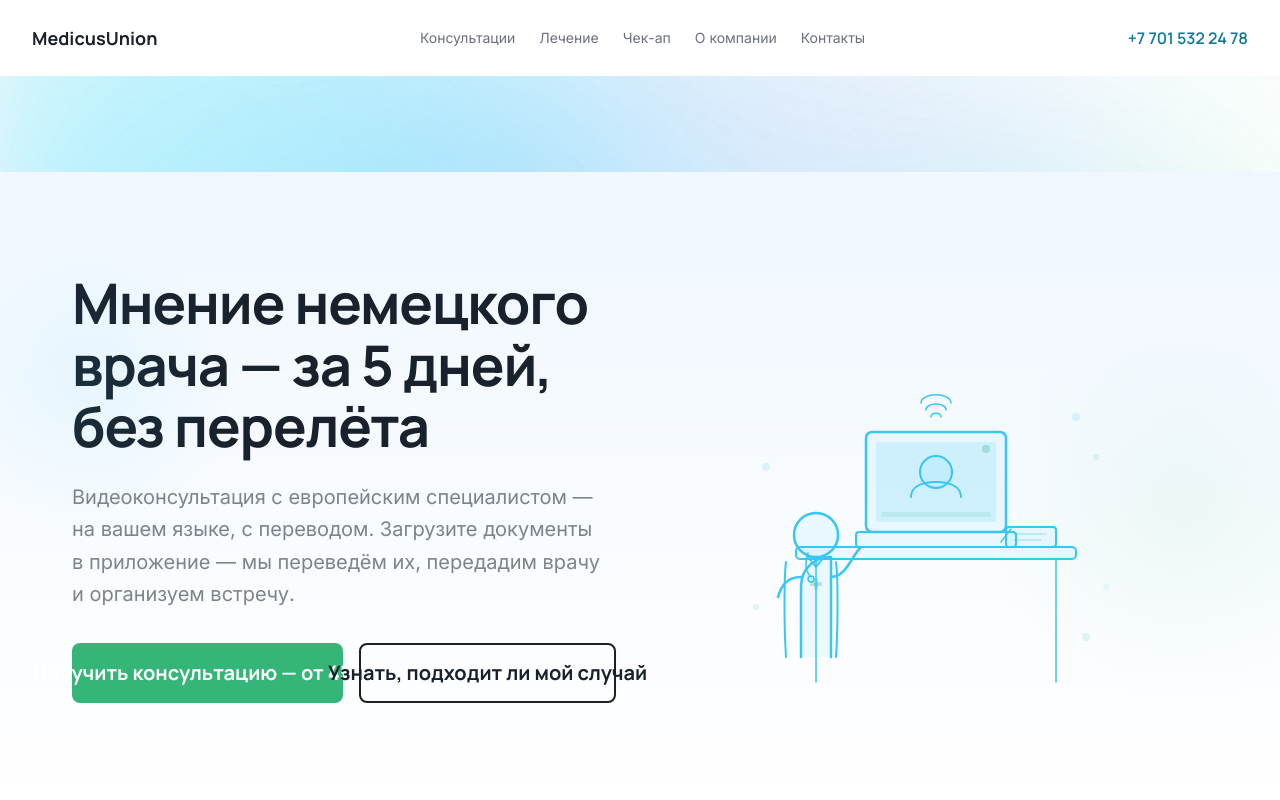
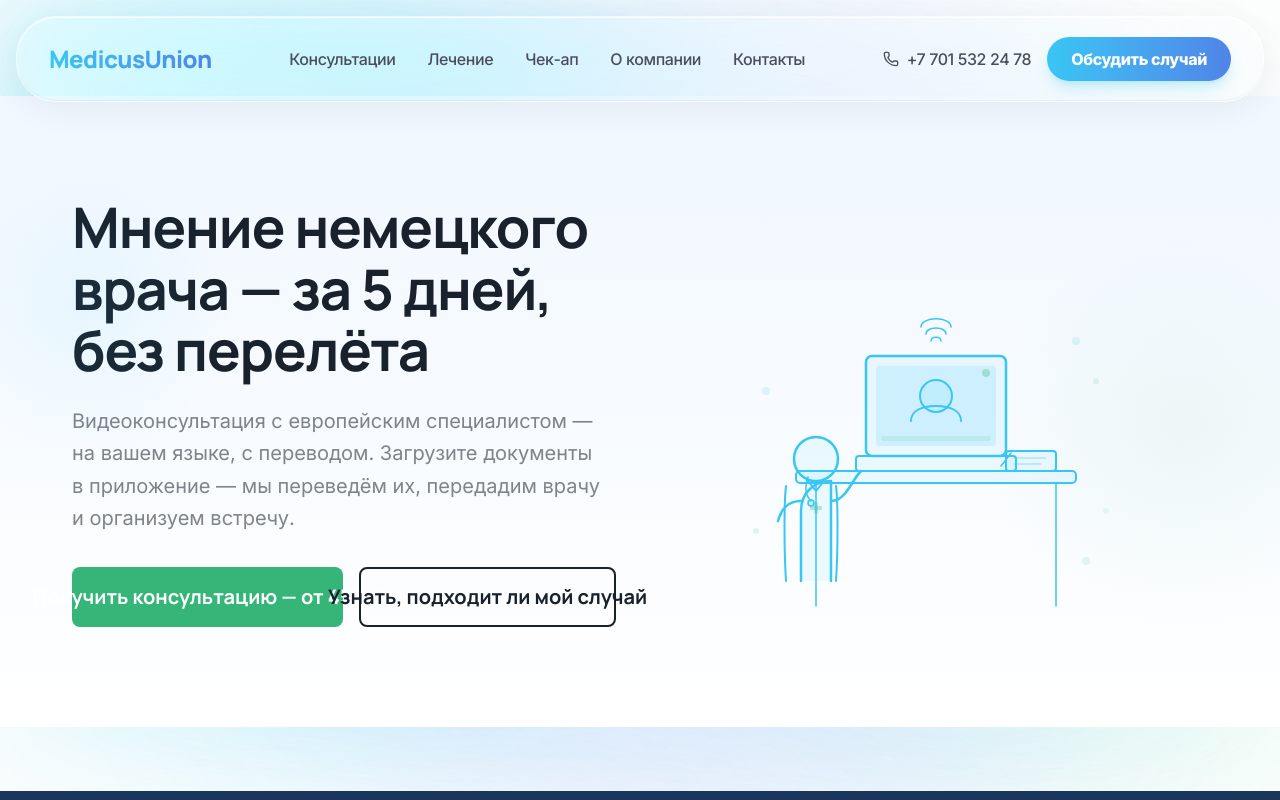
Before and after one commit to micicipi420/Medicus_video_consult-landing, a Next.js app in the folder next/: page /consultations in a window 1280 px wide. Shown: the top 800 px of the page. Built offline with nearby package versions, Linux system fonts and the light colour scheme.

Commit message:
feat(68-02): update Header and HeaderClient to glass pill design
- HeaderClient: fixed positioning with glass background, scroll transition
- Header: gradient logo, 5 nav links at lg breakpoint, phone icon, gradient CTA
- Remove sticky solid white bar, replace with floating glass pill

```diff
--- a/next/src/components/layout/Header.tsx
+++ b/next/src/components/layout/Header.tsx
@@ -1,4 +1,5 @@
 import Link from 'next/link';
+import { Phone } from 'lucide-react';
 import { HeaderClient } from './HeaderClient';
 import { MobileMenu } from './MobileMenu';
 import { NAV_LINKS, PHONE_NUMBER, PHONE_DISPLAY } from '@/lib/navigation';
@@ -6,40 +7,57 @@ import { NAV_LINKS, PHONE_NUMBER, PHONE_DISPLAY } from '@/lib/navigation';
 export function Header() {
   return (
     <HeaderClient>
-      <div className="container mx-auto px-4 md:px-8 flex items-center justify-between w-full">
-        <Link href="/" className="font-heading text-lg font-bold text-mu-text-900">
+      <div className="flex items-center justify-between w-full">
+        {/* Logo -- gradient text */}
+        <Link
+          href="/"
+          className="font-heading text-2xl font-extrabold tracking-tight bg-gradient-to-r from-mu-blue to-mu-accent-blue bg-clip-text text-transparent"
+        >
           MedicusUnion
         </Link>
-        <nav className="hidden md:flex items-center gap-6">
+
+        {/* Desktop navigation -- visible at lg (1024px) */}
+        <nav className="hidden lg:flex items-center gap-8">
           {NAV_LINKS.map((link) =>
-            link.href.startsWith('#') ? (
+            link.href.startsWith('/') && !link.href.includes('#') ? (
+              <Link
+                key={link.href}
+                href={link.href}
+                className="text-mu-text-700 hover:text-mu-blue transition-colors font-medium tracking-tight whitespace-nowrap"
+              >
+                {link.label}
+              </Link>
+            ) : (
               <a
                 key={link.href}
                 href={link.href}
-                className="text-sm font-body text-mu-text-500 hover:text-mu-blue transition-colors whitespace-nowrap"
+                className="text-mu-text-700 hover:text-mu-blue transition-colors font-medium tracking-tight whitespace-nowrap"
               >
                 {link.label}
               </a>
-            ) : (
-              <Link
-                key={link.href}
-                href={link.href}
-                className="text-sm font-body text-mu-text-500 hover:text-mu-blue transition-colors whitespace-nowrap"
-              >
-                {link.label}
-              </Link>
             ),
           )}
         </nav>
-        <div className="flex items-center gap-3">
+
+        {/* Desktop right side: phone + CTA */}
+        <div className="hidden lg:flex items-center gap-4">
           <a
             href={`tel:${PHONE_NUMBER}`}
-            className="hidden md:inline-flex items-center font-heading text-base font-semibold text-mu-blue-text hover:text-mu-text-900 transition-colors min-h-12"
+            className="flex items-center gap-2 text-mu-text-700 hover:text-mu-blue transition-colors font-medium tracking-tight"
           >
+            <Phone size={16} />
             {PHONE_DISPLAY}
           </a>
-          <MobileMenu />
+          <a
+            href="#contact"
+            className="bg-gradient-to-r from-mu-blue to-mu-accent-blue text-white px-6 py-2.5 rounded-full font-extrabold shadow-lg shadow-mu-blue/25 hover:shadow-xl hover:shadow-mu-blue/30 transition-shadow tracking-tight"
+          >
+            Обсудить случай
+          </a>
         </div>
+
+        {/* Mobile menu toggle -- visible below lg */}
+        <MobileMenu />
       </div>
     </HeaderClient>
   );
--- a/next/src/components/layout/HeaderClient.tsx
+++ b/next/src/components/layout/HeaderClient.tsx
@@ -9,8 +9,14 @@ export function HeaderClient({ children }: { children: React.ReactNode }) {
   return (
     <header
       className={cn(
-        'sticky top-0 z-50 flex items-center transition-all duration-300 h-16 md:h-[76px] bg-white',
-        isScrolled && 'shadow-[0_2px_8px_rgba(0,0,0,0.08)]',
+        'fixed z-50 transition-all duration-500 top-4 left-4 right-4 mx-auto max-w-7xl',
+        'rounded-[2.5rem] px-4 md:px-8 border-[0.5px] border-white/50',
+        'shadow-glass-header',
+        'flex items-center',
+        // Default glass state
+        'bg-white/30 backdrop-blur-[40px] backdrop-saturate-[150%] py-5',
+        // Scrolled glass state
+        isScrolled && 'bg-white/50 backdrop-blur-[60px] backdrop-saturate-[180%] py-3',
       )}
     >
       {children}
```
